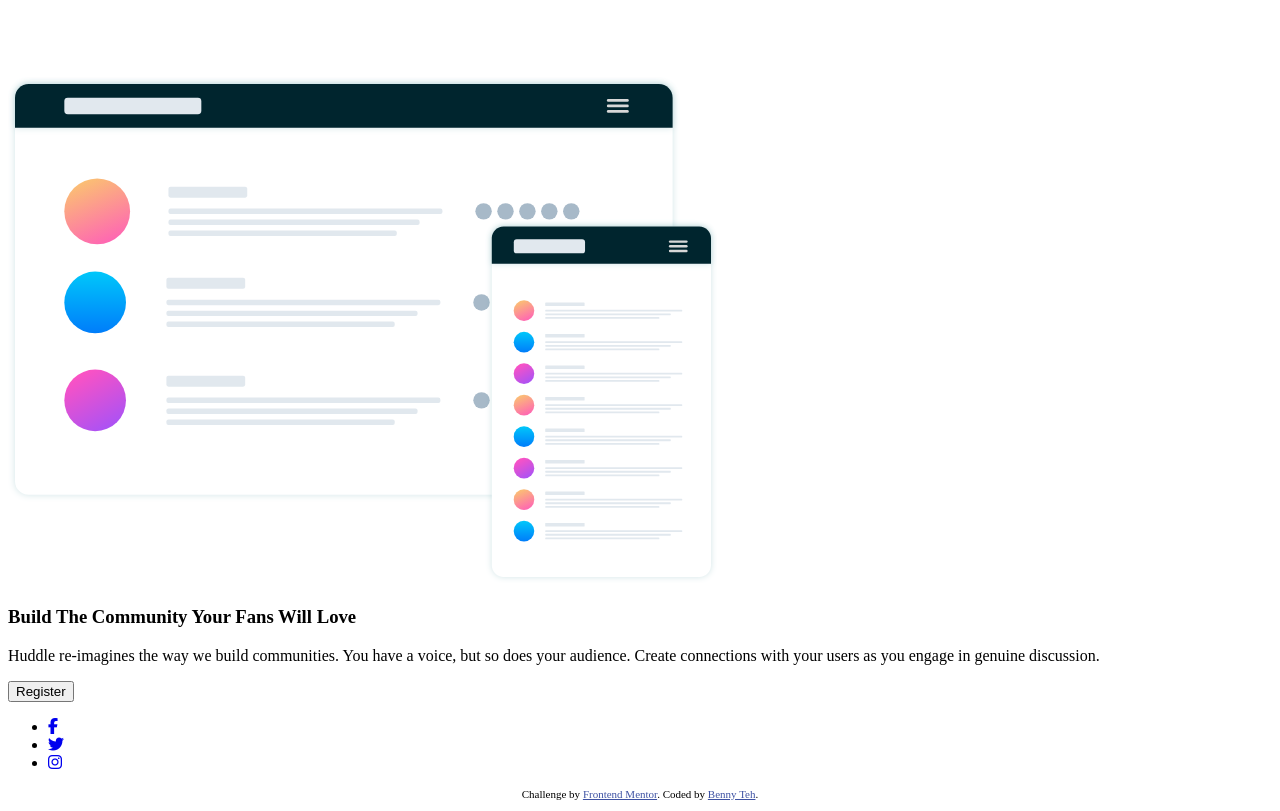
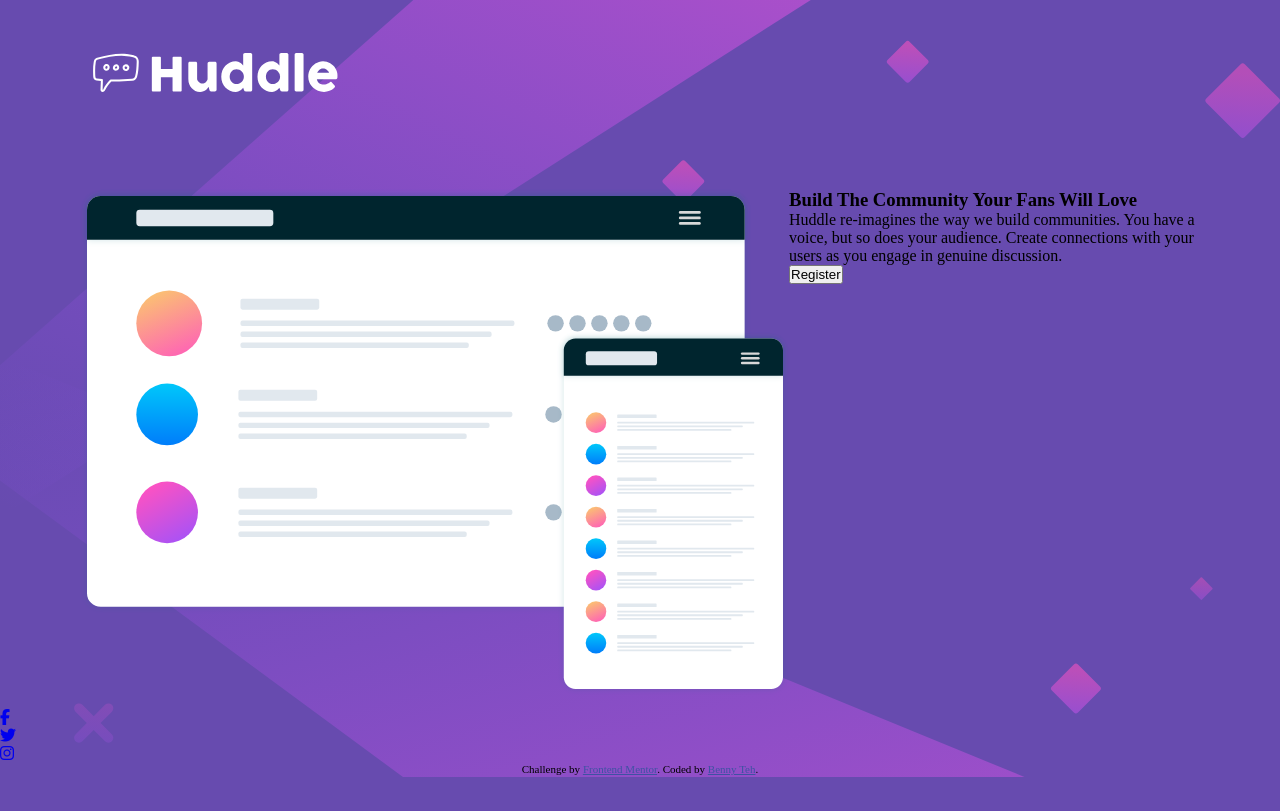
Before and after one commit to bennyteh/Huddle-landing-page-with-a-single-introductory-section, a plain HTML site: page index.html in a window 1280 px wide. Drawn offline with nearby package versions, Linux system fonts and the light colour scheme; files that its build step writes are made by us from their sources.

Commit message:
added some css style

```diff
--- a/css/global.scss
+++ b/css/global.scss
@@ -1 +1,23 @@
 @import 'variable';
+
+/* global */
+*{
+    padding: 0;
+    margin:0;
+    box-sizing: border-box;
+}
+
+body{
+    background-image: url(../images/bg-desktop.svg);
+    background-color: $color-violet;
+    background-repeat: no-repeat;
+    background-size: 100%;
+}
+/* content */
+.logo{
+    margin: 40px 0 0 80px;
+}
+.content{
+    margin: 80px 50px 10px 80px;
+    display: flex;
+}
```
Also changed, not shown: css/global.css (added), 1 other file.
